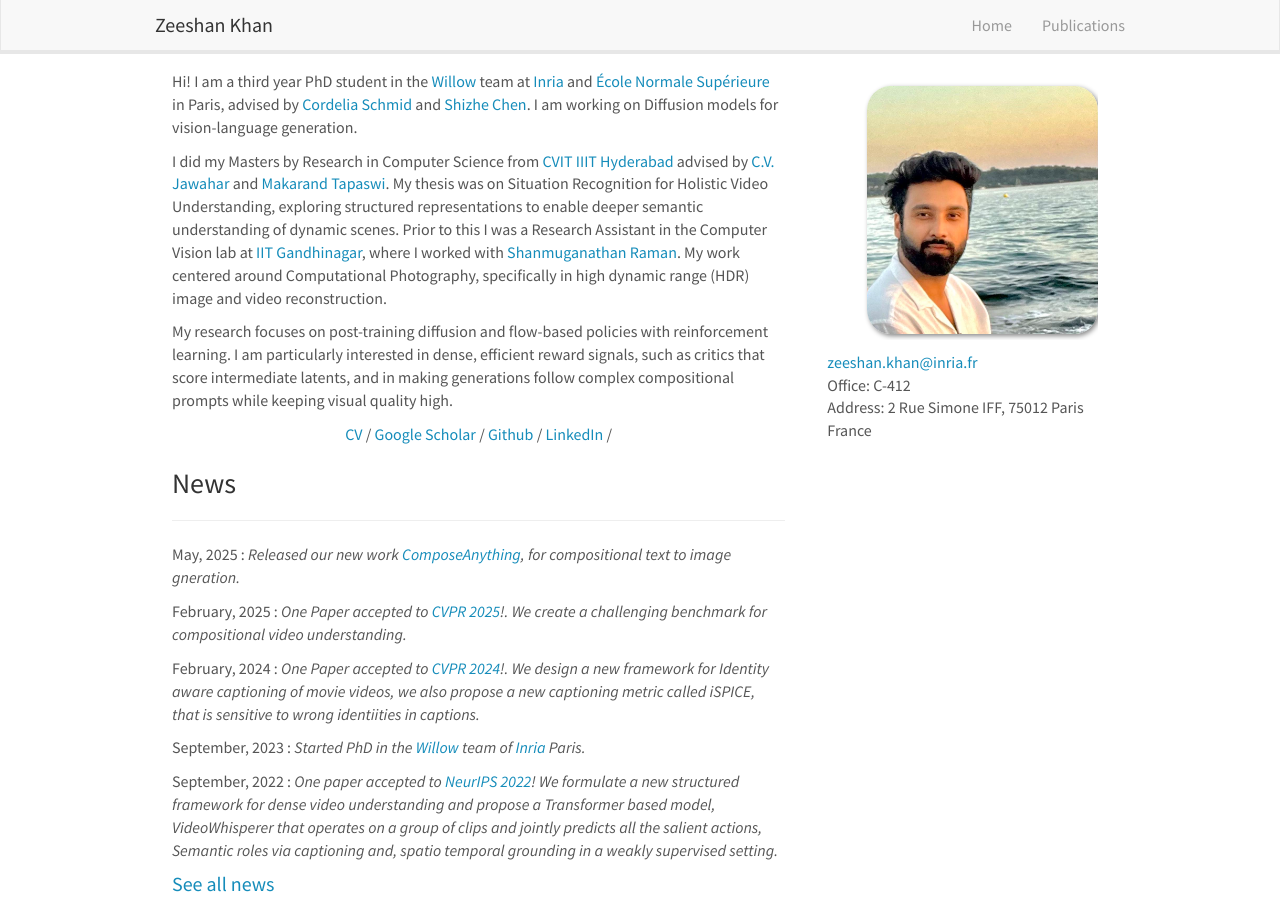
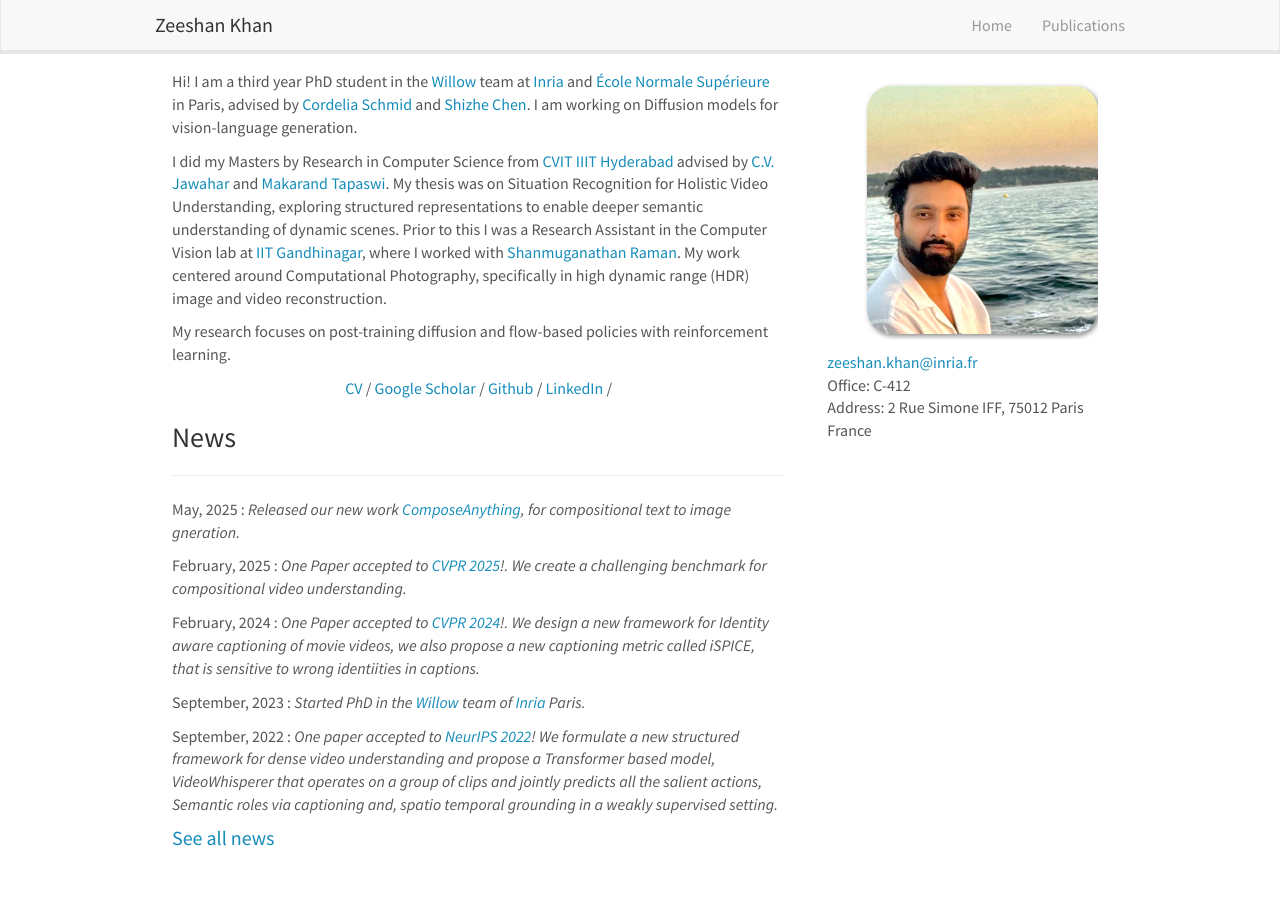
Before and after one commit to zeeshank95/zeeshank95.github.io, a Jekyll site: the page built from _pages/home.md, in a window 1280 px wide and 900 px high. Built offline with Jekyll 4.4.1, drawn with Linux system fonts in a browser that asks for light colours; nearby versions of some CDN libraries.

Commit message:
Homepage: shorten research focus to one line
Co-Authored-By: Claude Opus 5.5 <noreply@anthropic.com>

```diff
--- a/_pages/home.md
+++ b/_pages/home.md
@@ -16,7 +16,7 @@ Hi! I am a third year PhD student in the <a href="http://www.di.ens.fr/willow">W
 
 I did my Masters by Research in Computer Science from <a href="http://cvit.iiit.ac.in">CVIT IIIT Hyderabad</a> advised by <a href="https://faculty.iiit.ac.in/~jawahar/index.html">C.V. Jawahar</a> and <a href="https://makarandtapaswi.github.io">Makarand Tapaswi</a>. My thesis was on Situation Recognition for Holistic Video Understanding, exploring structured representations to enable deeper semantic understanding of dynamic scenes. Prior to this I was a Research Assistant in the Computer Vision lab at <a href="https://iitgn.ac.in">IIT Gandhinagar</a>, where I worked with <a href="https://shanmuga.people.iitgn.ac.in"> Shanmuganathan Raman</a>. My work centered around Computational Photography, specifically in high dynamic range (HDR) image and video reconstruction.
 
-My research focuses on post-training diffusion and flow-based policies with reinforcement learning. I am particularly interested in dense, efficient reward signals, such as critics that score intermediate latents, and in making generations follow complex compositional prompts while keeping visual quality high.
+My research focuses on post-training diffusion and flow-based policies with reinforcement learning.
 
 <p align="center">
   <a href="./docs/Zeeshan_cv_2022.pdf">CV</a> /
```
